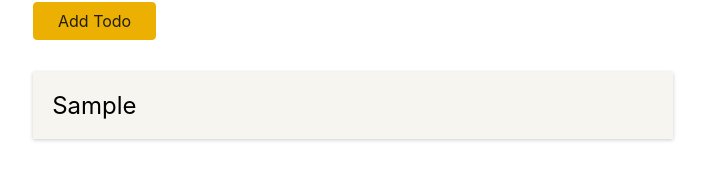
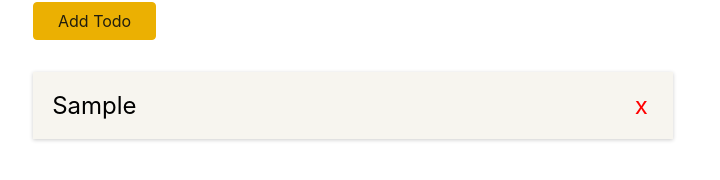
Before and after one commit to Gilson96/to-do, a React (Create React App) app: page / in a window 1280 px wide. Both pictures are taken after typing "Sample" into the empty fields and a click on the button "Add Todo". Shown: the part 122-302 px from the top of the page, without its empty margins (287-1007 px from the left). Built offline with nearby package versions, Linux system fonts and the light colour scheme.

Commit message:
Added X cross icon

```diff
--- a/src/components/TodoItem.tsx
+++ b/src/components/TodoItem.tsx
@@ -1,7 +1,7 @@
 import classes from './TodoItem.module.css'
 
 const TodoItem: React.FC<{text: string, onRemoveTodo: () => void}> = (props) => {
-    return <li onClick={props.onRemoveTodo} className={classes.item}>{props.text}</li>
+    return <li  className={classes.item}>{props.text} <span className={classes.close} onClick={props.onRemoveTodo}>x</span></li>
 }
 
 export default TodoItem;
```
